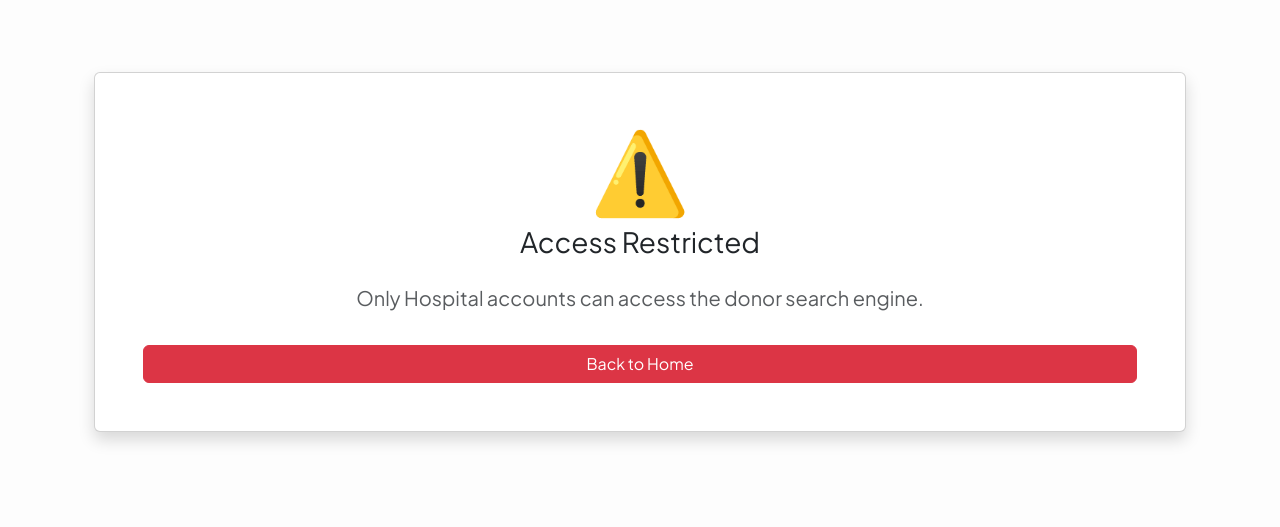
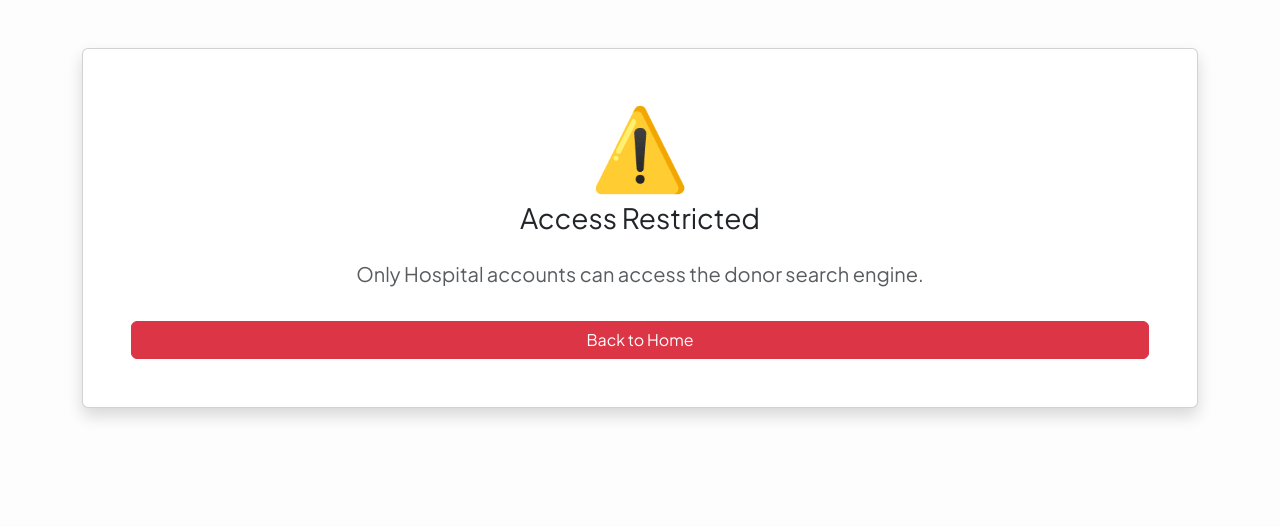
Before and after one commit to opiodaniel/serolink_project, a Django app: page /blood-map/search/ in a window 1280 px wide. Shown: the part 77-604 px from the top of the page. Run offline with Django 5.2, Linux system fonts and the light colour scheme; the visitor is signed in with stand-in values (Sample User, id 1).

Commit message:
removed the main container div

```diff
--- a/serolink/templates/base.html
+++ b/serolink/templates/base.html
@@ -135,9 +135,9 @@
         </div>
     </nav>
 
-    <main class="container mt-4 pb-5">
-        {% block content %}{% endblock %}
-    </main>
+
+    {% block content %}{% endblock %}
+
 
     <script src="https://cdn.jsdelivr.net/npm/bootstrap@5.3.0/dist/js/bootstrap.bundle.min.js"></script>
 </body>
```
